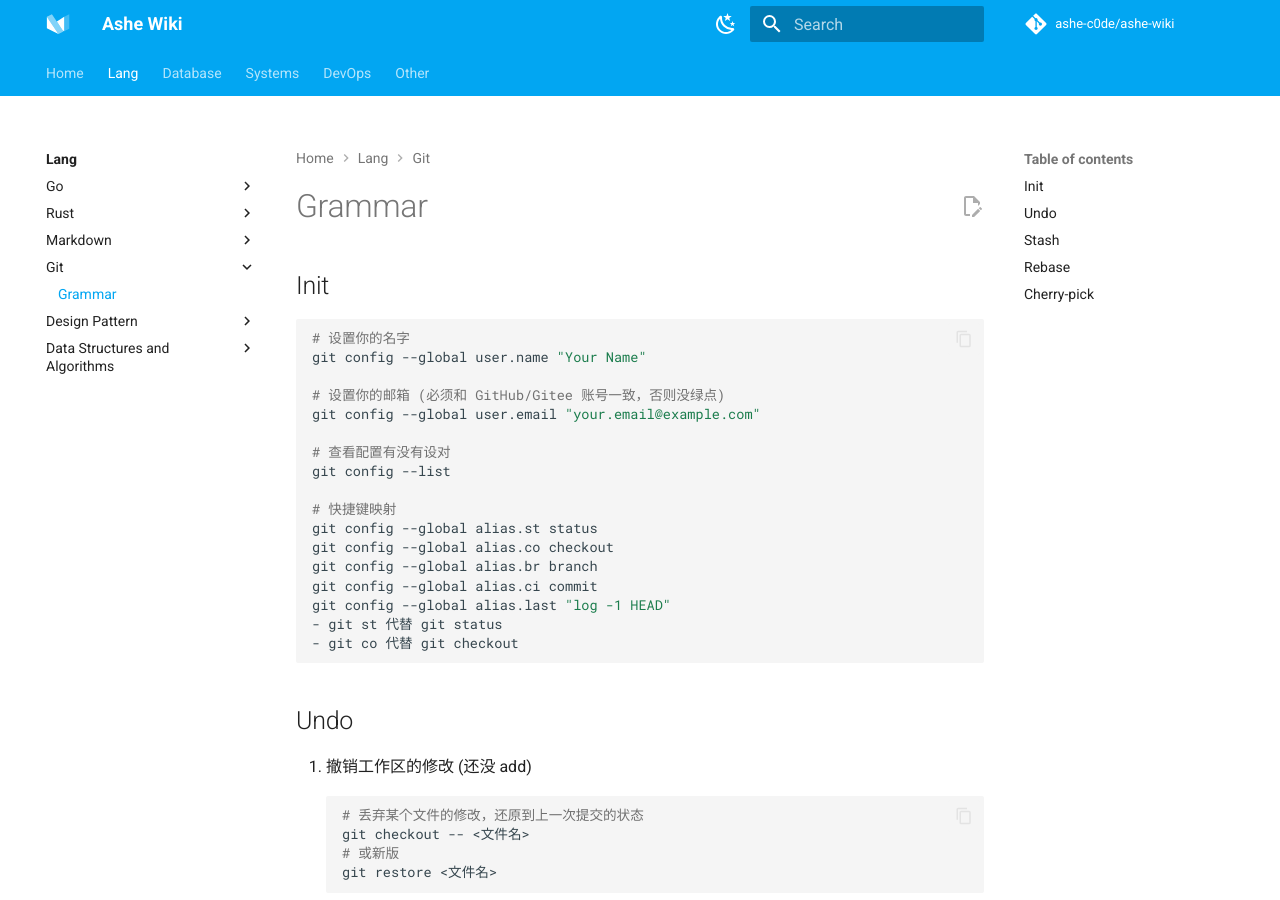
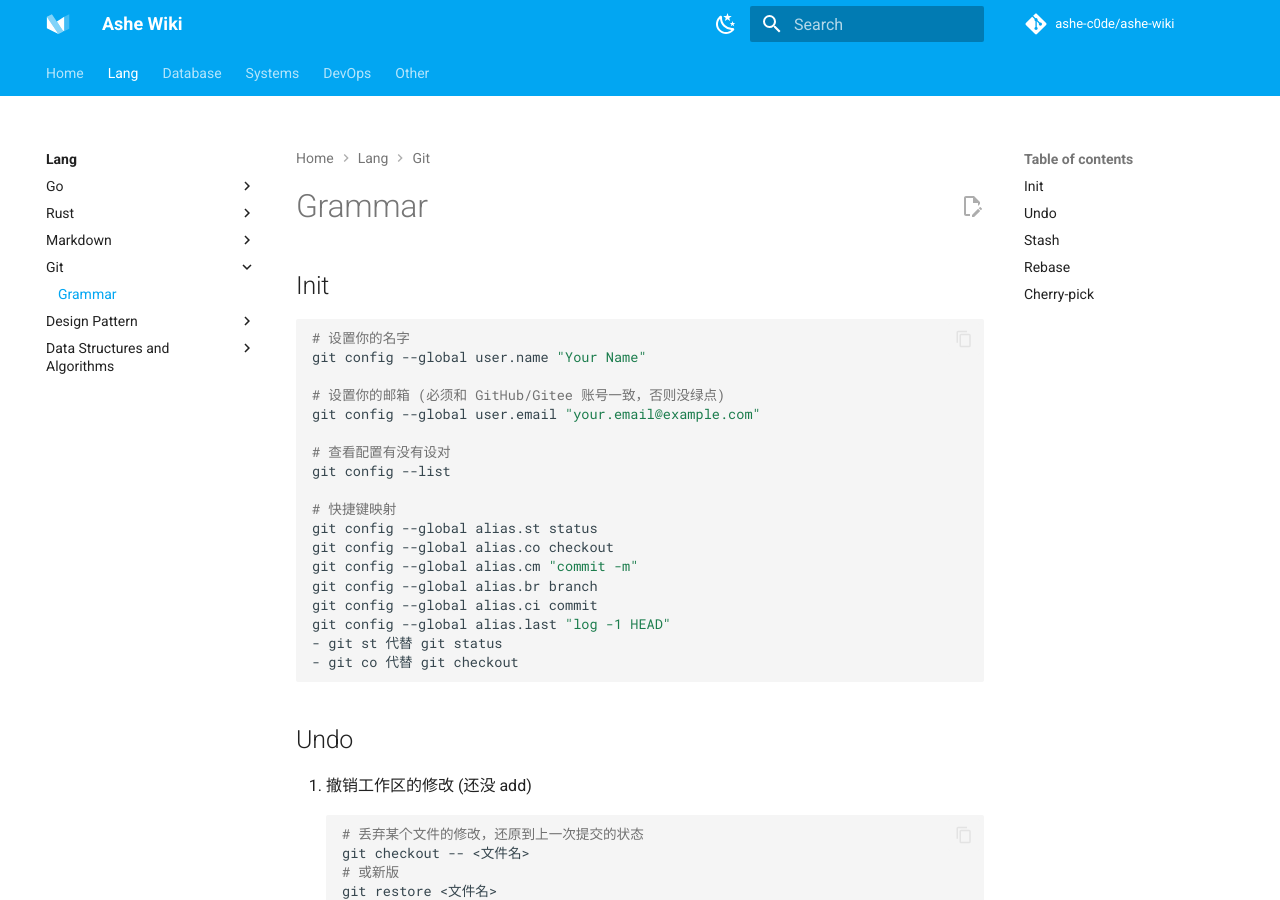
Before and after one commit to ashe-c0de/ashe-wiki, an MkDocs documentation site: the page built from docs/lang/git/grammar.md, in a window 1280 px wide and 900 px high. Built offline with MkDocs 1.6.1 and Material for MkDocs 9.7.7, drawn with Linux system fonts in a browser that asks for light colours; comment, search, counter and statistics services are not loaded.

Commit message:
git grammar

```diff
--- a/docs/lang/git/grammar.md
+++ b/docs/lang/git/grammar.md
@@ -13,6 +13,7 @@ git config --list
 # 快捷键映射
 git config --global alias.st status
 git config --global alias.co checkout
+git config --global alias.cm "commit -m"
 git config --global alias.br branch
 git config --global alias.ci commit
 git config --global alias.last "log -1 HEAD"
```
